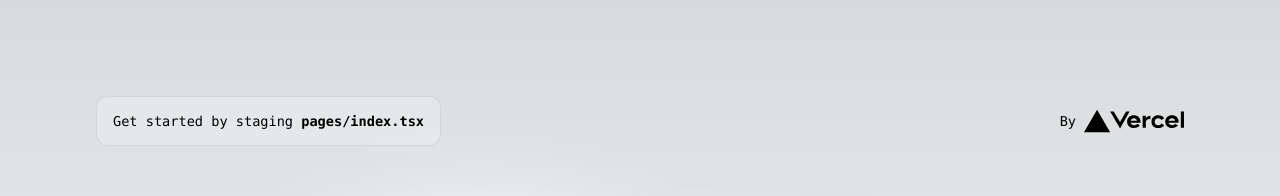
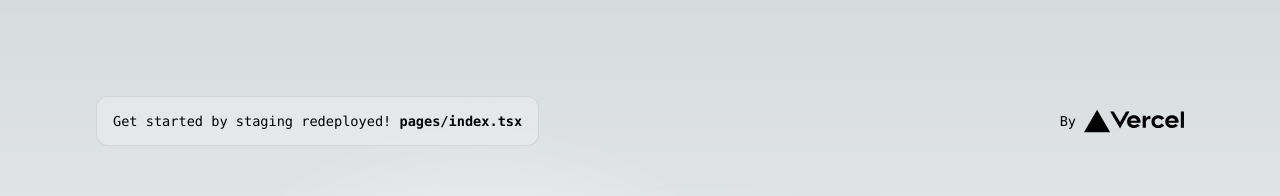
Before and after one commit to ovdahlberg/nextjs, a Next.js app: page / in a window 1280 px wide. Shown: the top 196 px of the page. Built offline with nearby package versions, Linux system fonts and the light colour scheme.

Commit message:
Update index.tsx

```diff
--- a/pages/index.tsx
+++ b/pages/index.tsx
@@ -17,7 +17,7 @@ export default function Home() {
       <main className={styles.main}>
         <div className={styles.description}>
           <p>
-            Get started by staging&nbsp;
+            Get started by staging redeployed!&nbsp;
             <code className={styles.code}>pages/index.tsx</code>
           </p>
           <div>
```
